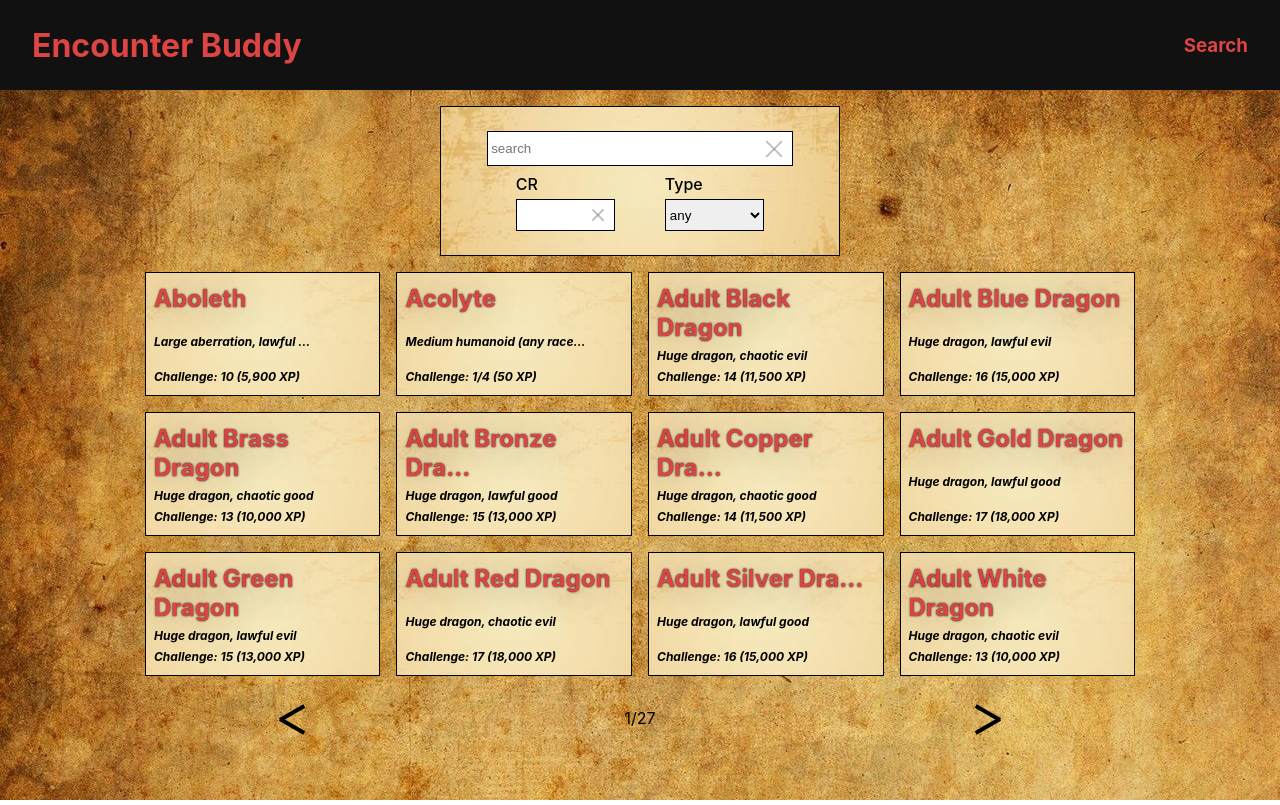
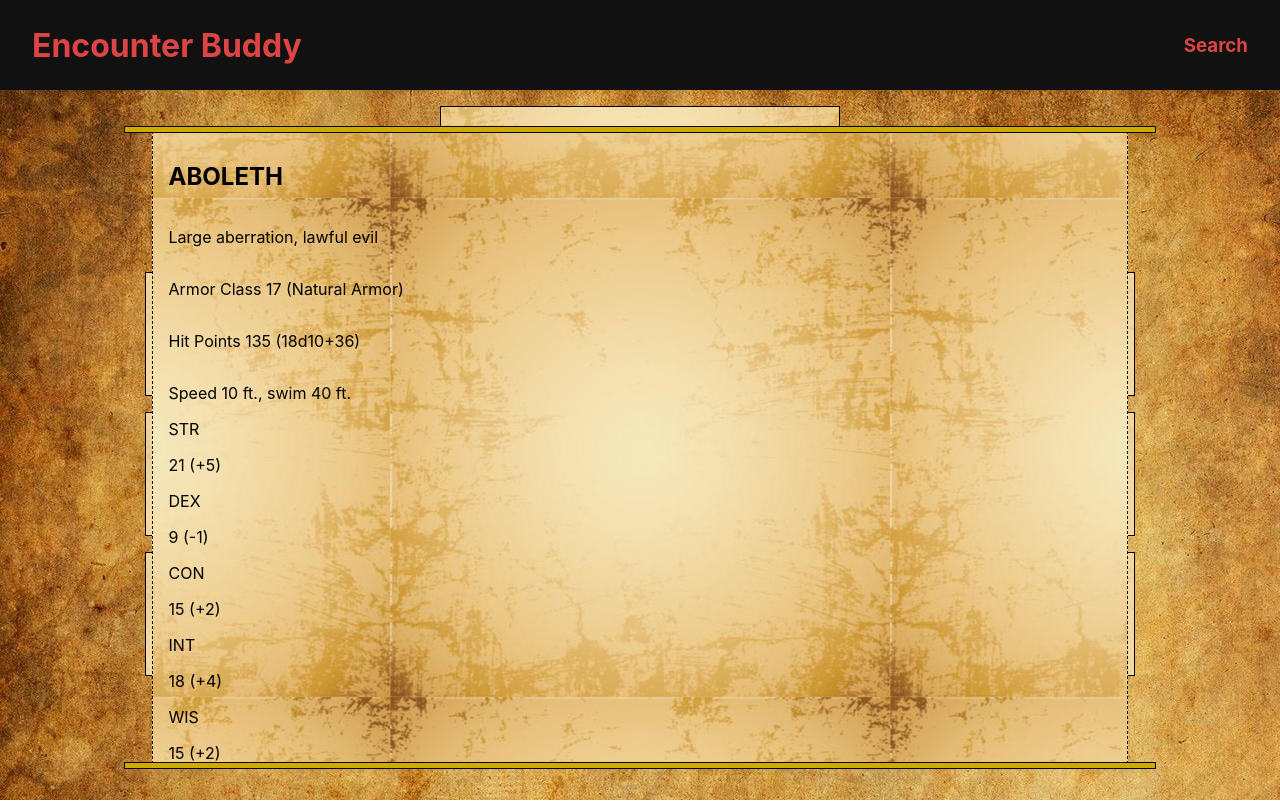
Before and after one commit to misqke/encounter_buddy, a Next.js app: page /search in a window 1280 px wide. Both pictures are taken after a click on the element 262 px from the left and 334 px from the top of the page. Built offline with nearby package versions, Linux system fonts and the light colour scheme.

Commit message:
monster card component and start styling

```diff
--- a/components/MinMonsterCard.jsx
+++ b/components/MinMonsterCard.jsx
@@ -1,14 +1,14 @@
 import React from "react";
 import styles from "../styles/MinMonsterCard.module.scss";
 
-const MinMonsterCard = ({ monster }) => {
+const MinMonsterCard = ({ monster, click }) => {
   let desc = `${monster.size} ${monster.type}, ${monster.alignment}`;
   if (desc.length > 28) {
     desc = `${desc.slice(0, 25)}...`;
   }
 
   return (
-    <div className={styles.container}>
+    <div className={styles.container} onClick={click(monster)}>
       <h3>
         {monster.name.length > 18
           ? `${monster.name.slice(0, 16)}...`
--- /dev/null
+++ b/components/MonsterCard.jsx
@@ -0,0 +1,155 @@
+import React from "react";
+import styles from "../styles/MonsterCard.module.scss";
+
+const MonsterCard = ({ monster }) => {
+  return (
+    <div className={styles.container}>
+      <div className={styles.gold_bar}></div>
+      <div className={styles.card}>
+        <h2>{monster.name.toUpperCase()}</h2>
+        <p
+          className={styles.description}
+        >{`${monster.size} ${monster.type}, ${monster.alignment}`}</p>
+        <div className={styles.red_bar}></div>
+        <p>
+          <span>Armor Class </span>
+          {monster.armor_class}
+        </p>
+        <p>
+          <span>Hit Points </span>
+          {monster.hit_points}
+        </p>
+        <p>
+          <span>Speed </span>
+          {monster.speed}
+        </p>
+        <div className={styles.red_bar}></div>
+        <div className={styles.attribute_container}>
+          <div className={styles.attribute_wrapper}>
+            <span>STR</span>
+            <p>{monster.attributes.strength}</p>
+          </div>
+          <div className={styles.attribute_wrapper}>
+            <span>DEX</span>
+            <p>{monster.attributes.dexterity}</p>
+          </div>
+          <div className={styles.attribute_wrapper}>
+            <span>CON</span>
+            <p>{monster.attributes.constitution}</p>
+          </div>
+          <div className={styles.attribute_wrapper}>
+            <span>INT</span>
+            <p>{monster.attributes.intelligence}</p>
+          </div>
+          <div className={styles.attribute_wrapper}>
+            <span>WIS</span>
+            <p>{monster.attributes.wisdom}</p>
+          </div>
+          <div className={styles.attribute_wrapper}>
+            <span>CHA</span>
+            <p>{monster.attributes.charisma}</p>
+          </div>
+        </div>
+        <div className={styles.red_bar}></div>
+        {monster.saving_throws && (
+          <p>
+            <span>Saving Throws </span>
+            {monster.saving_throws}
+          </p>
+        )}
+        {monster.skills && (
+          <p>
+            <span>Skills </span>
+            {monster.skills}
+          </p>
+        )}
+        {monster.damage_vulnerabilities && (
+          <p>
+            <span>Damage Vulnerabilities </span>
+            {monster.damage_vulnerabilities}
+          </p>
+        )}
+        {monster.damage_resistances && (
+          <p>
+            <span>Damage Resistances </span>
+            {monster.damage_resistances}
+          </p>
+        )}
+        {monster.damage_immunities && (
+          <p>
+            <span>Damage Immunities </span>
+            {monster.damage_immunities}
+          </p>
+        )}
+        {monster.condition_immunities && (
+          <p>
+            <span>Condition Immunities </span>
+            {monster.condition_immunities}
+          </p>
+        )}
+        {monster.senses && (
+          <p>
+            <span>Senses </span>
+            {monster.senses}
+          </p>
+        )}
+        {monster.languages && (
+          <p>
+            <span>Languages </span>
+            {monster.languages}
+          </p>
+        )}
+        {monster.challenge && (
+          <p>
+            <span>Challenge </span>
+            {monster.saving_throws}
+          </p>
+        )}
+        <div className={styles.red_bar}></div>
+        {monster.traits &&
+          monster.traits.map((trait, i) => (
+            <p key={`${trait.name}-${i}`} className={styles.action}>
+              <span>{trait.name}</span> {trait.desc}
+            </p>
+          ))}
+        {monster.actions && (
+          <div className={styles.actions_container}>
+            <h3>ACTIONS</h3>
+            <div className={styles.red_line}></div>
+            {monster.actions.map((action, i) => (
+              <p key={`${action.name}-${i}`} className={styles.action}>
+                <span>{action.name}</span> {action.desc}
+              </p>
+            ))}
+          </div>
+        )}
+        {monster.reactions && (
+          <div className={styles.actions_container}>
+            <h3>REACTIONS</h3>
+            <div className={styles.red_line}></div>
+            {monster.reactions.map((reaction, i) => (
+              <p key={`${reaction.name}-${i}`} className={styles.action}>
+                <span>{reaction.name}</span> {reaction.desc}
+              </p>
+            ))}
+          </div>
+        )}
+        {monster.legendaryActions && (
+          <div className={styles.actions_container}>
+            <h3>LEGENDARY ACTIONS</h3>
+            <div className={styles.red_line}></div>
+            <p className={styles.action}>{monster.legendaryActions.desc}</p>
+            {monster.legendaryActions.actions.map((action, i) => (
+              <p key={`${action.name}-${i}`} className={styles.action}>
+                <span>{action.name}</span> {action.desc}
+              </p>
+            ))}
+          </div>
+        )}
+      </div>
+      <div className={styles.gold_bar}></div>
+    </div>
+  );
+};
+
+export default MonsterCard;
--- a/pages/search.jsx
+++ b/pages/search.jsx
@@ -1,6 +1,7 @@
 import React, { useState, useEffect } from "react";
 import { getMonsters } from "../actions/monsters";
 import MinMonsterCard from "../components/MinMonsterCard";
+import MonsterCard from "../components/MonsterCard";
 import styles from "../styles/search.module.scss";
 import { useSelector, useDispatch } from "react-redux";
 import { updateQuery, updateSelected } from "../redux/searchSlice";
@@ -8,10 +9,17 @@ import { updateQuery, updateSelected } from "../redux/searchSlice";
 const search = () => {
   const dispatch = useDispatch();
   const query = useSelector((state) => state.search.query);
-  const selected = useSelector((state) => state.search.selected);
+  const [selected, setSelected] = useState();
   const [monsters, setMonsters] = useState([]);
   const [pages, setPages] = useState(1);
   const [error, setError] = useState("");
+
+  const handleSelectedClick = (enemy) => {
+    return () => {
+      console.log(enemy);
+      setSelected(enemy);
+    };
+  };
 
   const handlePageClick = (num) => {
     return () => {
@@ -123,7 +131,11 @@ const search = () => {
         {error && <h3>{error}</h3>}
         {monsters &&
           monsters.map((monster) => (
-            <MinMonsterCard key={monster.name} monster={monster} />
+            <MinMonsterCard
+              key={monster.name}
+              monster={monster}
+              click={handleSelectedClick}
+            />
           ))}
       </div>
       <div className={styles.btn_container}>
@@ -139,6 +151,7 @@ const search = () => {
           <div className={styles.slash2}></div>
         </div>
       </div>
+      {selected && <MonsterCard monster={selected} />}
     </div>
   );
 };
--- a/redux/searchSlice.js
+++ b/redux/searchSlice.js
@@ -9,7 +9,6 @@ const searchSlice = createSlice({
       type: "any",
       page: 1,
     },
-    selected: {},
   },
   reducers: {
     updateQuery: (state, { payload }) => {
--- /dev/null
+++ b/styles/MonsterCard.module.scss
@@ -0,0 +1,42 @@
+.container {
+  display: flex;
+  position: absolute;
+  // background-color: #000;
+  width: 106%;
+  height: calc(100vh - 85px);
+  margin: auto;
+  top: 0;
+}
+
+.card {
+  width: 90%;
+  height: 90%;
+  margin: auto;
+  background: url(/scroll-bg-2.jpeg);
+  background-position: center;
+  overflow-y: scroll;
+  padding: 1rem;
+  display: flex;
+  flex-direction: column;
+  position: relative;
+  border-left: 1px dashed #111;
+  border-right: 1px dashed #111;
+}
+
+.gold_bar {
+  width: 95%;
+  height: 7px;
+  background-color: $gold;
+  position: absolute;
+  border: 1px solid #000;
+  z-index: 10;
+  left: 2.5%;
+}
+
+.gold_bar:first-child {
+  top: 5%;
+}
+
+.gold_bar:last-child {
+  bottom: 5%;
+}
--- a/styles/search.module.scss
+++ b/styles/search.module.scss
@@ -8,6 +8,7 @@
   align-items: center;
   flex-direction: column;
   padding: 1rem 0;
+  position: relative;
 }
 
 .wrapper {
--- a/styles/variables.scss
+++ b/styles/variables.scss
@@ -1,3 +1,4 @@
 $main: #d44;
 $dark: #111;
 $light: #8888;
+$gold: #ccac00;
```
